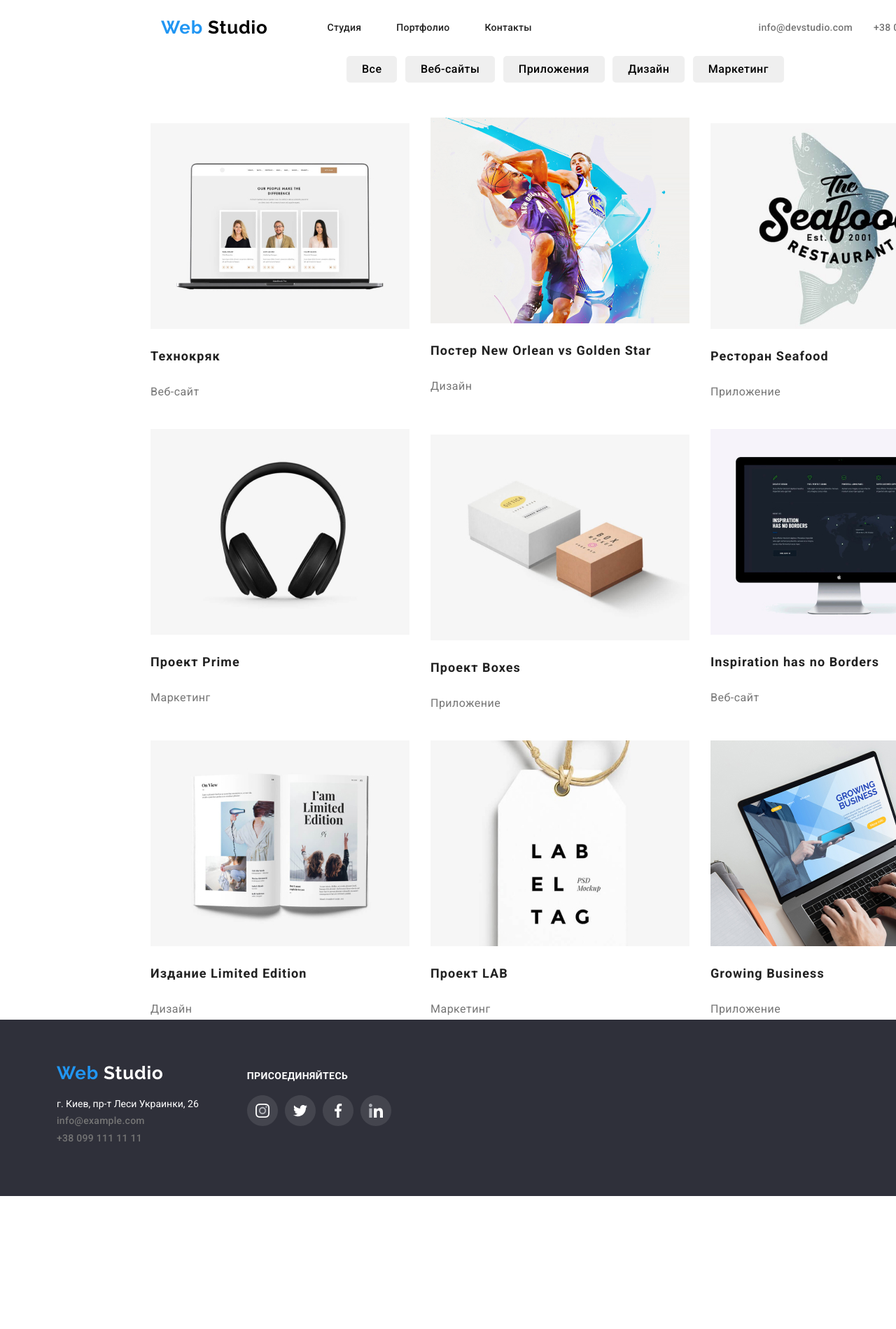
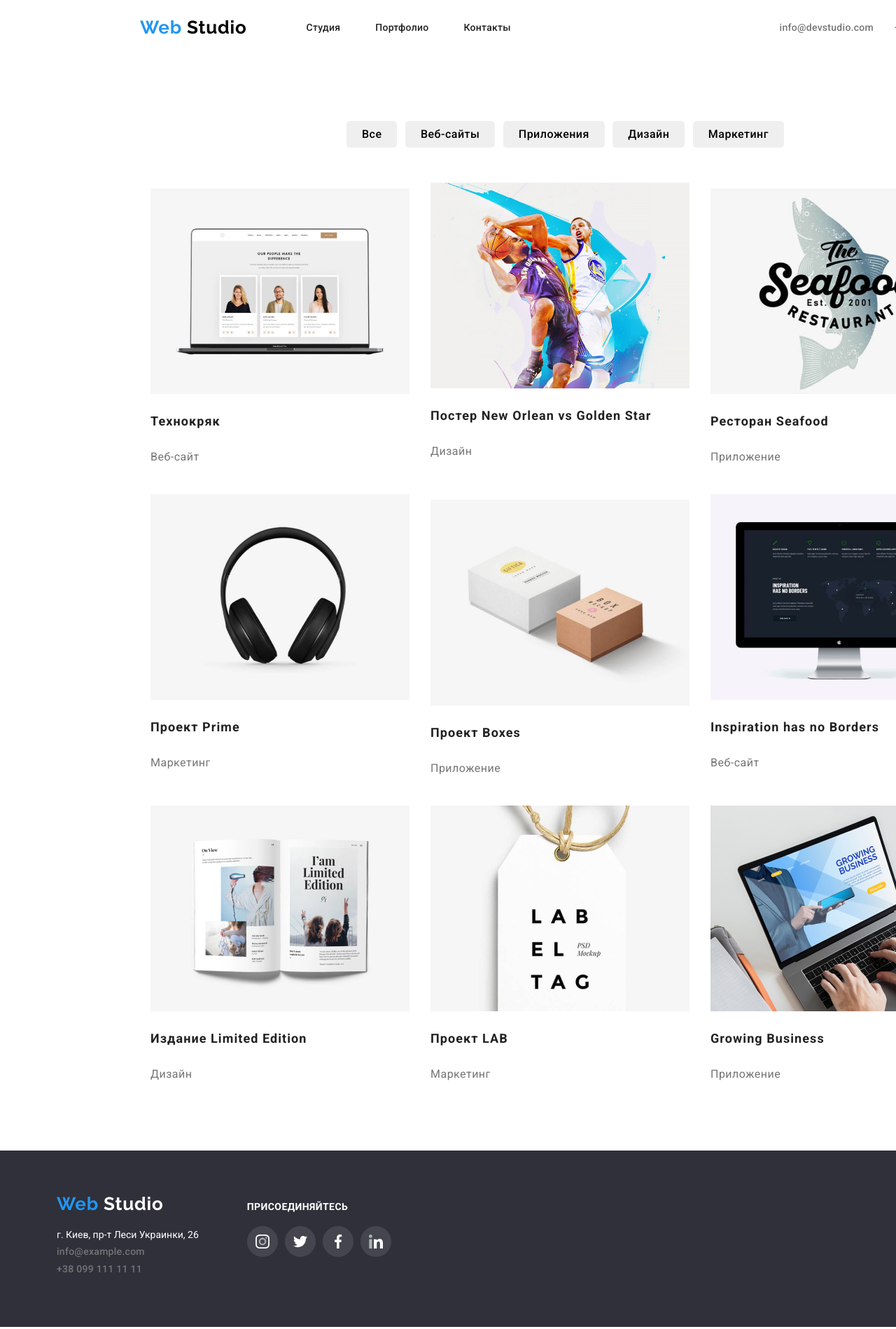
Before and after one commit to alexbeidyk/github-GoIt-markup-hw-03, a plain HTML site: page portfolio.html in a window 1280 px wide. Shown: the top 1899 px of the page at 70% size. Before the commit the page ends 1712 px from the top, so only its background shows below. Drawn offline with Linux system fonts and the light colour scheme.

Commit message:
Add files via upload

```diff
--- a/portfolio.html
+++ b/portfolio.html
@@ -16,7 +16,7 @@
   <body>
     <!-- Header -->
 
-    <header class="header">
+    <header class="header header-portfolio">
       <div class="container">
         <nav class="navigation">
           <a class="logo link" href="index.html">
--- a/styles/main.css
+++ b/styles/main.css
@@ -5,7 +5,6 @@ body {
   font-size: 14px;
   position: absolute;
   width: 1600px;
-  /* height: 2924px; */
 }
 .link {
   text-decoration: none;
@@ -16,6 +15,10 @@ body {
   display: flex;
   align-items: center;
   padding: 0px;
+}
+
+.h1.h2.h3 {
+  margin: 0px;
 }
 
 .margin-zero {
@@ -29,20 +32,16 @@ body {
 }
 
 .container {
-  /* width: 1170px; */
+  width: 1200px;
   padding-left: 15px;
   padding-right: 15px;
-  /* margin-left: 0;
-  margin-right: 0; */
+  margin-left: auto;
+  margin-right: auto;
 }
 
 .header .container {
   display: flex;
   justify-content: space-between;
-}
-
-.address-header {
-  margin-right: 215px;
 }
 
 .logo {
@@ -69,7 +68,7 @@ body {
 .navigation {
   display: flex;
   align-items: center;
-  margin-left: 215px;
+  /* margin-left: 215px; */
 }
 
 .navigation-list {
@@ -154,7 +153,7 @@ body {
 .feature-list {
   display: flex;
   list-style: none;
-  margin-left: 215px;
+  /* margin-left: 215px; */
   padding: 0px;
 }
 .feature-list-link {
@@ -195,7 +194,7 @@ margin-right: 30px;
 }
 
 .what-do-we-do-list {
-  margin-left: 215px;
+  /* margin-left: 215px; */
 }
 
 .what-we-do-list:not(:last-child) {
@@ -223,7 +222,7 @@ margin-right: 30px;
 /* Team */
 
 .team-photo-block {
-  margin-left: 215px;
+  /* margin-left: 215px; */
 }
 
 .team-contacts:not(:last-child) {
@@ -277,7 +276,7 @@ margin-right: 30px;
 }
 
 .clients-icons-block {
-  margin-left: 215px;
+  /* margin-left: 215px; */
 }
 
 .clients-container-item {
@@ -302,7 +301,6 @@ margin-right: 30px;
 /* Footer */
 
 .footer {
-  /* width: 1600px; */
   height: 252px;
   background-color: var(--footer-background-color);
   display: flex;
@@ -324,15 +322,13 @@ margin-right: 30px;
   padding-top: 60px;
   padding-left: 81px;
   color: var(--primary-white-color);
-  margin-bottom: 20px;
-
+  padding-bottom: 20px;
 }
 
 .join-us-item {
   padding-bottom: 20px;
 }
 .footer-adress-list {
-  /* flex-direction: column; */
   padding-left: 81px;
   list-style: none;
 }
@@ -366,6 +362,10 @@ margin-right: 30px;
 
 
 /* Portfolio */
+
+.header-portfolio {
+  margin-bottom: 93px;
+}
 
 .what-do-we-do {
   justify-content: center;
@@ -426,6 +426,7 @@ background-color:var(--accent-color);
 
 .project-samples {
   margin-left: 200px;
+  margin-bottom: 94px;
 }
 
 .project-list {
```
Also changed, not shown: index.html (+1 -1 lines), 1 other file.
